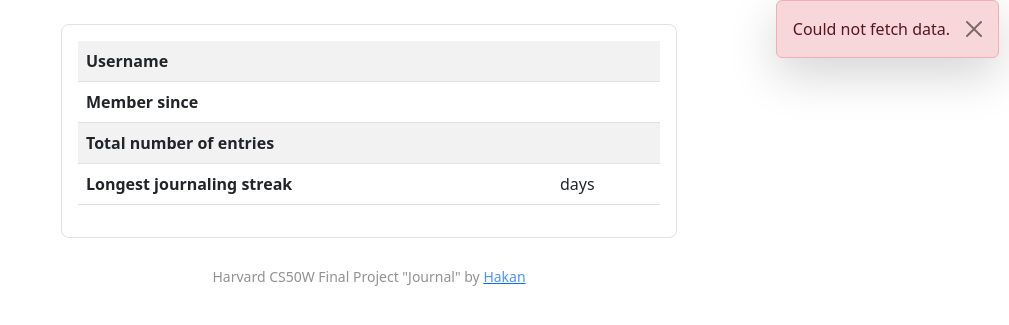
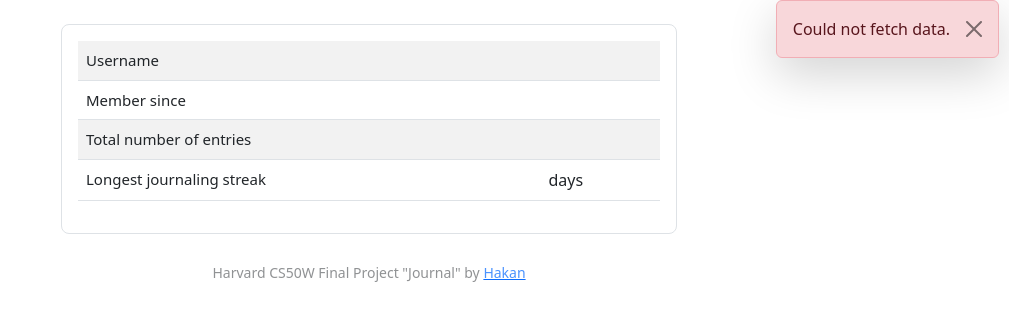
Before and after one commit to hakanayata/journal, a Django app: page /profile in a window 1280 px wide. Shown: the part 64-389 px from the top of the page, without its empty margins (271-1280 px from the left). Run offline with Django 4.2, Linux system fonts and the light colour scheme.

Commit message:
font weight 700->500

```diff
--- a/journal/static/journal/css/styles.css
+++ b/journal/static/journal/css/styles.css
@@ -34,7 +34,8 @@
 }
 
 #profileTable tr > td:first-child {
-    font-weight: bold;
+    font-size: 15px;
+    font-weight: 500;
 }
 
 .nav-item.dropdown {
```
